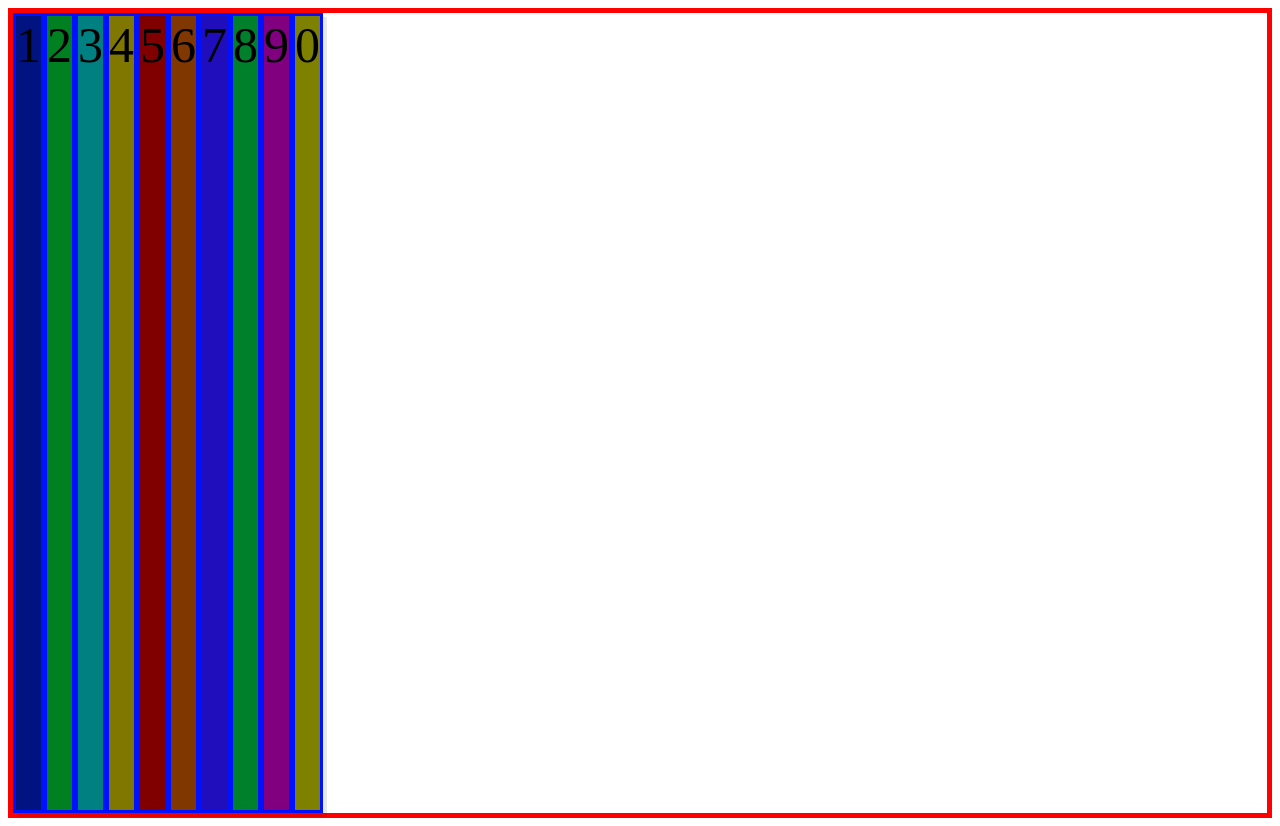
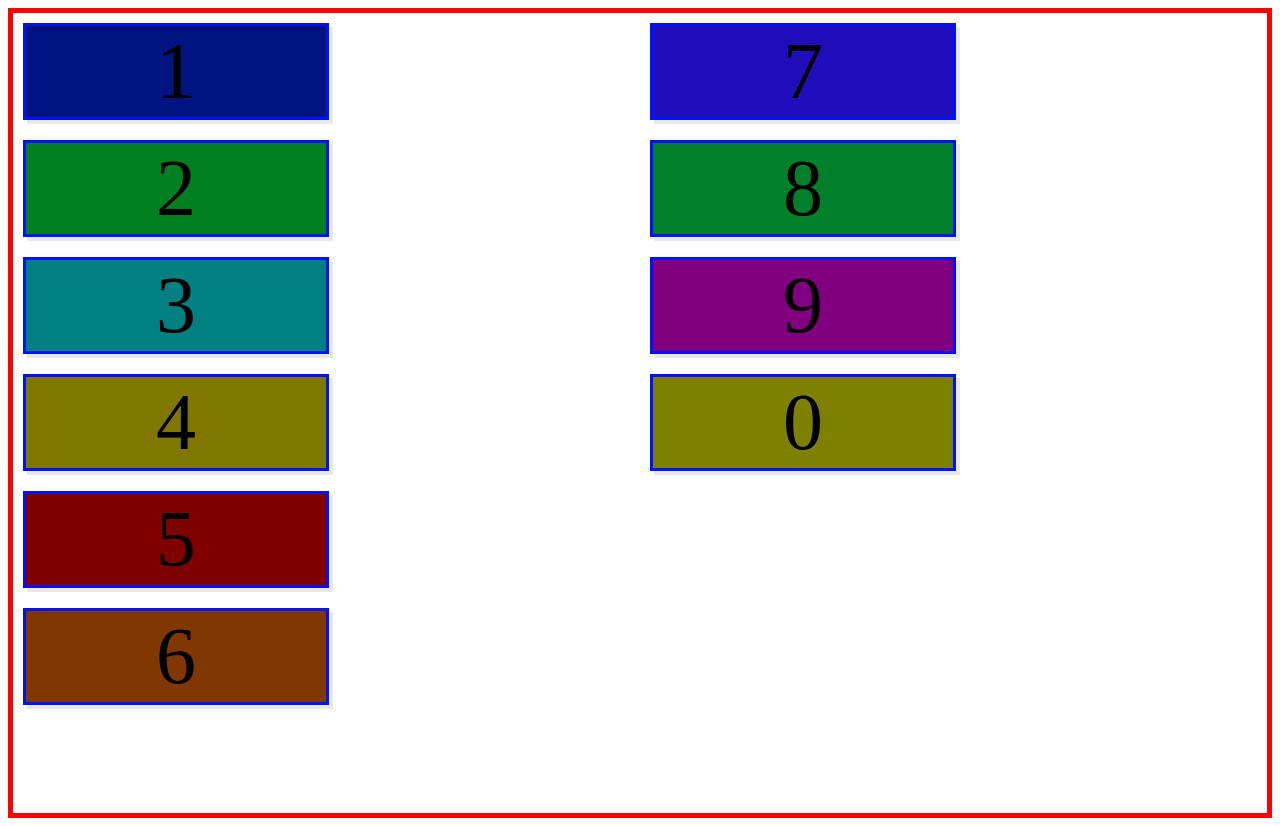
Before and after one commit to EzeBernardine/100daysofcode, a plain HTML site: page css-flex/display.html in a window 1280 px wide. Drawn offline with Linux system fonts and the light colour scheme.

Commit message:
working on flex values

```diff
--- a/css-flex/display.html
+++ b/css-flex/display.html
@@ -10,8 +10,10 @@
     .box {
      text-align: center;
      box-shadow: 4px 4px 0 #201f021a;
-     font-size: 50px;
+     font-size:80px;
      border: 3px solid #0011ff;
+     width: 300px;
+     margin: 10px;
    }
 
    .box1 {background-color: #001380}
@@ -27,8 +29,9 @@
 
     .container {
       display: flex;
+      flex-wrap: wrap;
       border: 5px solid red;
-      flex-direction: inherit;
+      flex-direction: column;
       height: 100vh;
     }
   </style>
```
Also changed, not shown: css-flex/README.md.
